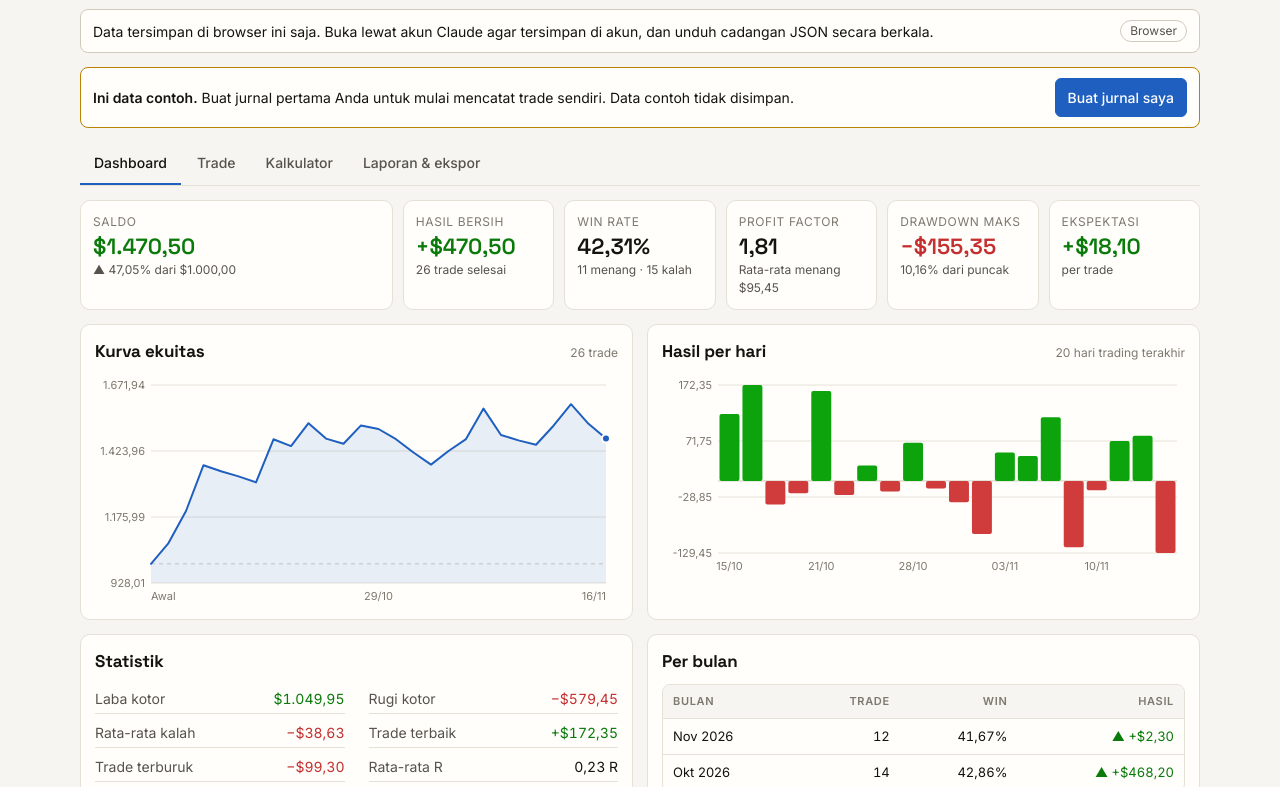
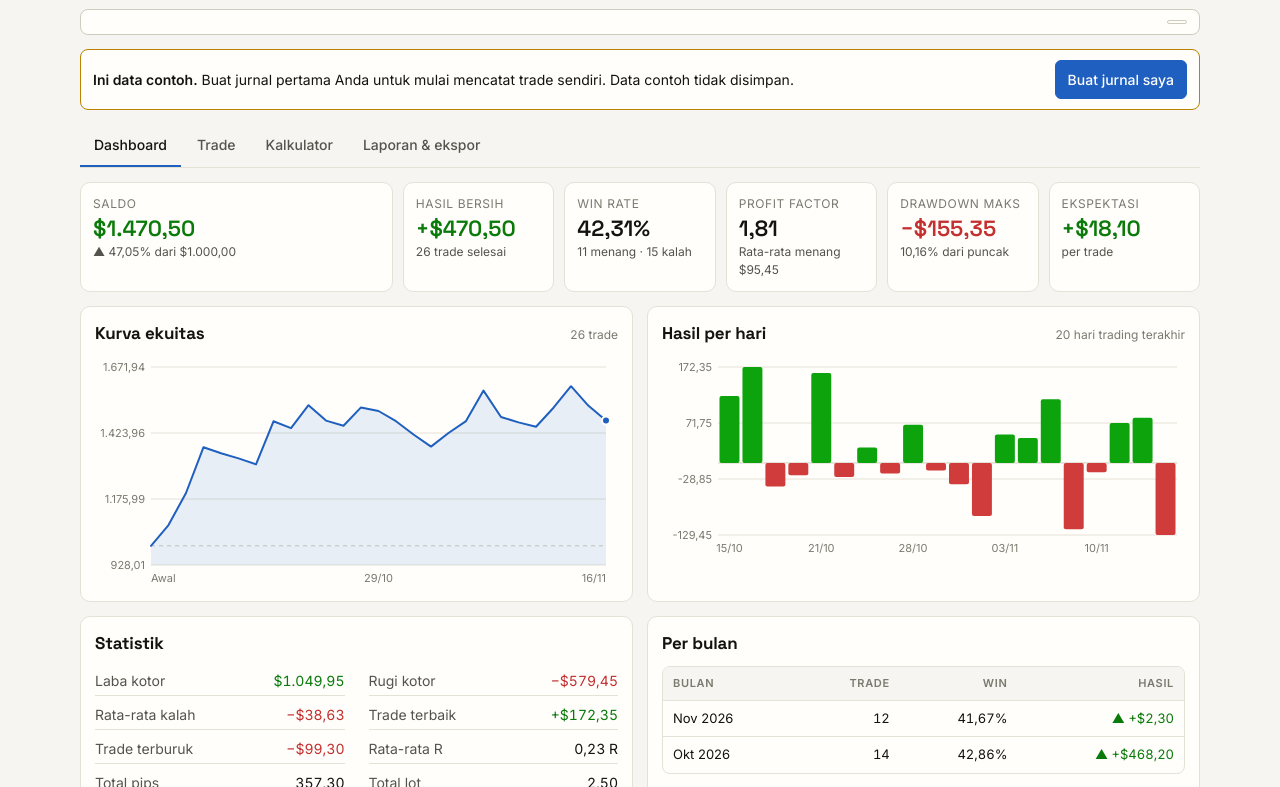
Before and after one commit to Thoriqzulatsari/trading-jurnal, a plain HTML site: page index.html in a window 1280 px wide. Shown: the part 57-844 px from the top of the page. Drawn offline with Linux system fonts and the light colour scheme.

Commit message:
Update index.html

```diff
--- a/index.html
+++ b/index.html
@@ -745,8 +745,6 @@ function onJournals(list){
   let tab='dash'; try{tab=localStorage.getItem('je-tab')||'dash';}catch(e){}
   renderJournalBar(); showTab(tab);
   await Store.init();
-  setBase(Store.cloud?'Data tersimpan otomatis di akun Claude Anda dan hanya terlihat oleh Anda.':'Data tersimpan di browser ini saja. Buka lewat akun Claude agar tersimpan di akun, dan unduh cadangan JSON secara berkala.');
-  $('#storePill').textContent=Store.cloud?'Akun':'Browser';
   loadTimer=setTimeout(()=>{if(Store.cloud)flash('Data belum terjangkau. Periksa koneksi, daftar akan muncul otomatis.');},10000);
   Store.watchJournals(onJournals,e=>flash('Data tidak dapat dibaca ('+((e&&e.code)||'error')+').'));
 })();
```
